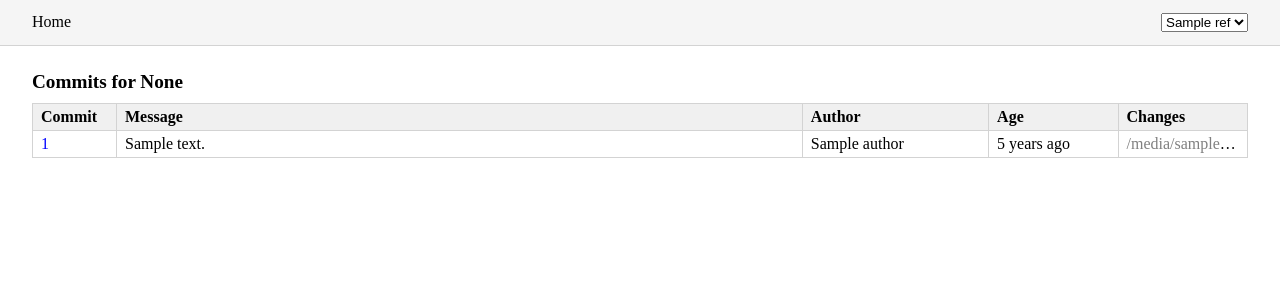
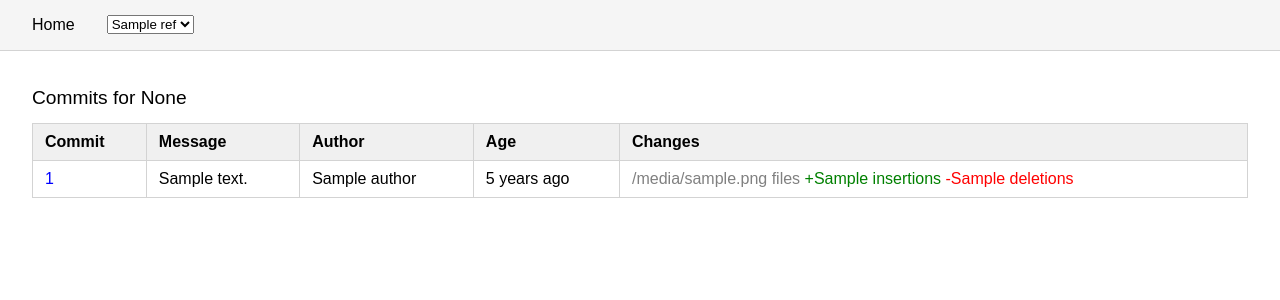
Before and after one commit to LukaHietala/lipasto, a Flask app: template templates/commits.html in a window 1280 px wide. Shown: the top 300 px of the page. Run offline with Flask 3, Linux system fonts and the light colour scheme; the template is opened without the code that fills it: most values are stand-ins (such as "Sample title", 1, 10 or a date in 2020).

Commit message:
make styling more readable

```diff
--- a/static/styles.css
+++ b/static/styles.css
@@ -1,8 +1,11 @@
 body {
-    font-size: 12pt;
-    color: #000;
-    background: white;
     margin: 0;
+    line-height: 1.5;
+    font-family: sans-serif;
+}
+
+h1, h2, h3 {
+    font-weight: normal;
 }
 
 a {
@@ -15,12 +18,9 @@ a:hover {
 }
 
 nav {
-    top: 0;
-    width: screen;
-    position: sticky;
     padding: 0.8em 2em;
     display: flex;
-    justify-content: space-between;
+    gap: 1em;
     align-items: center;
     background-color: #f5f5f5;
     border-bottom: 1px solid lightgray;
@@ -41,10 +41,9 @@ pre {
 }
 
 .content {
-    padding: 1em 2em;
+    padding: 1.5em 2em;
 }
 
-/* dont make headers too big */
 h1 {
     font-size: 120%;
     margin: 0.5em 0;
@@ -70,51 +69,31 @@ th {
 }
 
 th, td {
-    padding: 4px 8px;
+    padding: 6px 12px;
     text-align: left;
     white-space: nowrap;
     border: 1px solid lightgray;
 }
 
-
 tbody tr:nth-child(even) {
-	background-color: #f1f1f1;
+    background-color: #f9f9f9;
 }
 
 /* commits table */
 table.commits-table {
-	width: 100%;
-	table-layout: fixed;
+    width: 100%;
+    table-layout: auto;
 }
 
 table.commits-table td {
-	white-space: nowrap;
-}
-
-table.commits-table th, table.commits-table td {
-	overflow: hidden;
-	text-overflow: ellipsis;
-}
-
-table.commits-table .author-col {
-	width: 15%;
-}
-
-table.commits-table .age-col {
-	width: 10%;
-}
-
-table.commits-table .changes-col {
-	width: 10%;
-}
-
-table.commits-table .commit-col {
-	width: 6%;
+    white-space: nowrap;
 }
 
 table.commits-table .message-col {
-	width: 59%;
-	white-space: nowrap;
+    white-space: nowrap;
+    overflow: hidden;
+    text-overflow: ellipsis;
+    max-width: 400px;
 }
 
 .files-changed {
```
